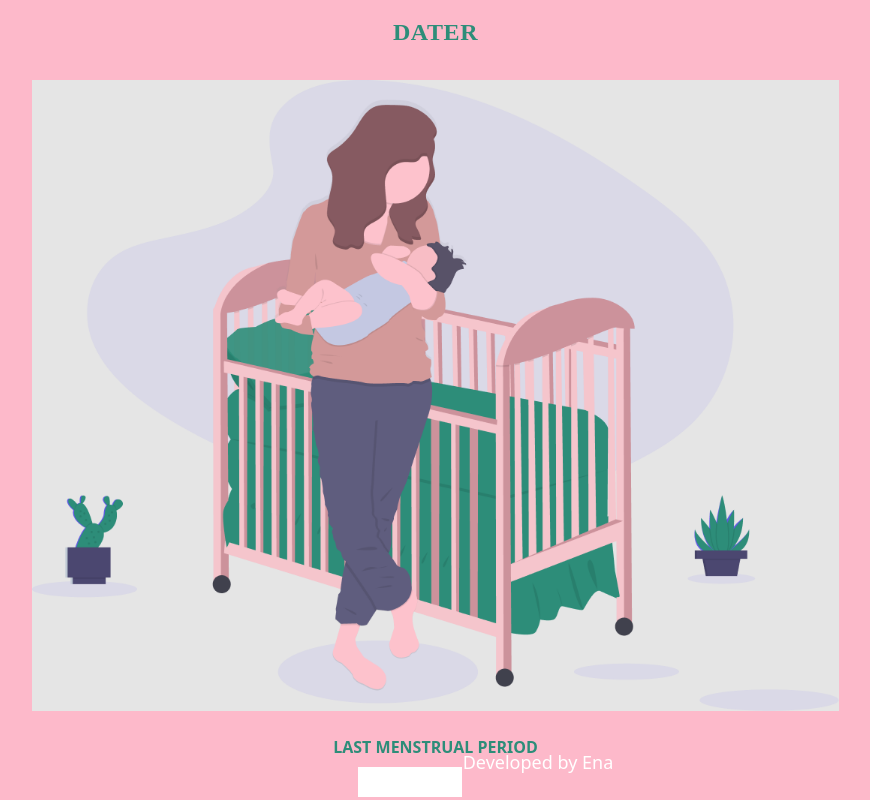
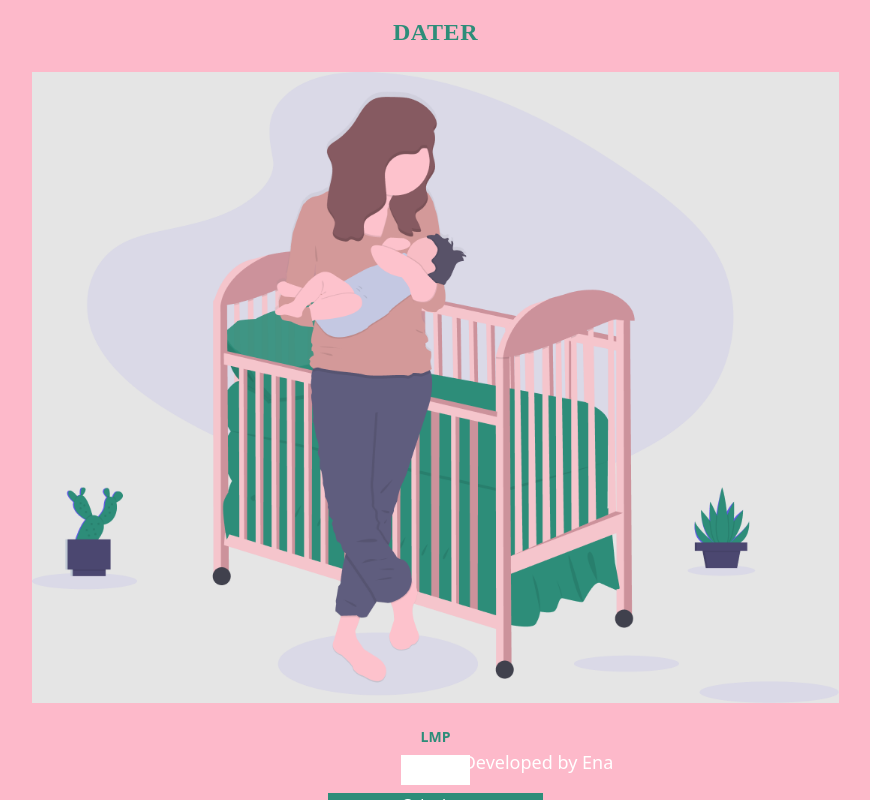
Before and after one commit to Enahoro-dev/dater, a React (Create React App) app: page / in a window 1280 px wide. Shown: the whole page, without its empty margins (102-972 px from the left). Built offline with nearby package versions, Linux system fonts and the light colour scheme.

Commit message:
Even smaller fonts

```diff
--- a/src/components/ConvertEdd.js
+++ b/src/components/ConvertEdd.js
@@ -24,8 +24,8 @@ const ConvertEdd = ({date}) => {
     if (edd){
         return (
             <div className='mb-6'>
-                <h3 className='text-xl font-bold'>EXPECTED DATE OF DELIVERY</h3>
-                <p className='text-lg font-normal'>{edd}</p>
+                <h3 className='text-lg font-bold'>EXPECTED DATE OF DELIVERY</h3>
+                <p className='text-base font-normal'>{edd}</p>
             </div>
         );
     }
--- a/src/components/ConvertGa.js
+++ b/src/components/ConvertGa.js
@@ -26,8 +26,8 @@ const ConvertGa = ({date}) => {
     if (ga){
         return(
             <div>
-                <h2 className='text-xl font-bold'>GESTATIONAL AGE</h2>
-                <p className='text-lg font-normal'>{ga}</p>
+                <h2 className='text-lg font-bold'>GESTATIONAL AGE</h2>
+                <p className='text-base font-normal'>{ga}</p>
             </div>
         )
 
--- a/src/components/Dater.js
+++ b/src/components/Dater.js
@@ -23,9 +23,9 @@ const Dater = (props) => {
     return(
         <div>
             <div className='flex flex-col justify-center items-center'>
-                <label className='text-green mb-2 text-base font-bold'>LAST MENSTRUAL PERIOD</label>
+                <label className='text-green mb-2 text-sm font-bold'>LMP</label>
                 <DatePicker className='date-picker text-black ' selected={date} onSelect={setDate} minDate={minDate} maxDate={maxDate}/>
-                <button disabled ={submitting} className=' mt-4 z-10 text-lg bg-green text-white w-2/5 h-8 font-normal' onClick={() =>  props.changePopup(!props.popup)}>Calculate</button>
+                <button disabled ={submitting} className=' mt-2 z-10 text-base bg-green text-white w-1/5 h-6 font-normal' onClick={() =>  props.changePopup(!props.popup)}>Calculate</button>
             </div>
             <Popup date={date} popup={props.popup} setPopup={props.setPopup}/>
         </div>
--- a/src/components/Header.js
+++ b/src/components/Header.js
@@ -5,7 +5,7 @@ const Header = () => {
     return(
         <div className='flex flex-col justify-center items-center'>
             <div>
-                <h1 className='text-2xl text-green mb-8 tracking-wide font-bold font-yellowtail'>DATER</h1>
+                <h1 className='text-2xl text-green mb-6 tracking-wide font-bold font-yellowtail'>DATER</h1>
             </div>
             <div className='w-3/4'>
                 <img src={crib}alt='crib'/>
--- a/src/components/Popup.js
+++ b/src/components/Popup.js
@@ -10,7 +10,7 @@ console.log(popupString)
 return (
         <div className={`text-green bottom-0 fixed text-lg font-bold bg-white z-10 w-full rounded-t-3xl ${popupString}` }>
             <div className='w-1/5 border-t border-green mx-auto border-4 mt-2'></div>
-            <h2 className='text-green flex flex-col items-center mt-4 text-2xl'>RESULTS</h2>
+            <h2 className='text-green flex flex-col items-center mt-4 text-xl'>RESULTS</h2>
             <div className='flex flex-col items-start mt-6 ml-12'>
                 <ul className='list-disc text-green'>
                     <li><ConvertEdd date={props.date}/></li>
@@ -18,7 +18,7 @@ return (
                 </ul>
             </div>
             <div className='flex flex-col items-center'>
-                <button className='mt-8 absolute text-xl bg-green rounded-full text-white w-3/4 h-12' onClick={() => props.setPopup(!props.popup)}> Cancel</button>
+                <button className='mt-12 absolute text-xl bg-green rounded-full text-white w-3/4 h-12' onClick={() => props.setPopup(!props.popup)}> Cancel</button>
             </div>
 
         </div>
--- a/src/styles/index.css
+++ b/src/styles/index.css
@@ -15,11 +15,11 @@ body {
 }
 
 .date-picker  {
-    margin-left: 20%;
-    width:40%;
+    margin-left: 35%;
+    width:30%;
     color: #2d8d79;
     height:30px;
-    font-size: 18px;
+    font-size: 16px;
     text-align: center;
 }
 .overlay{
```
